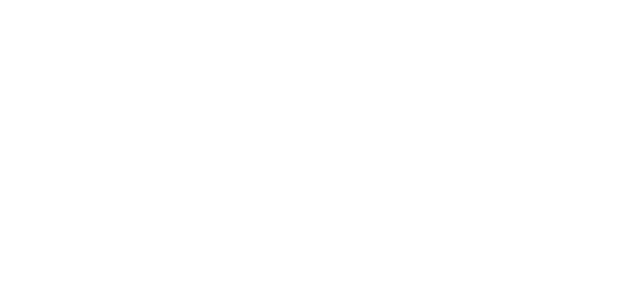
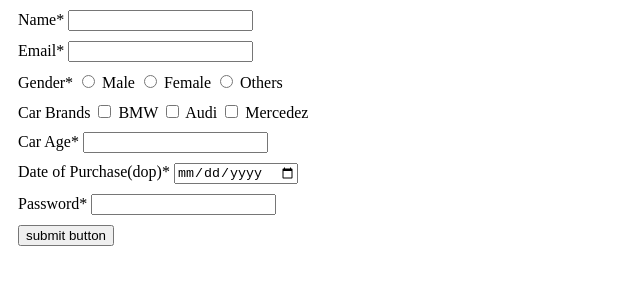
Before and after one commit to acciojob/car-insurance-form-dhrax21, a website: page main.html in a window 1280 px wide. Shown: the whole page, without its empty margins (0-640 px from the left). Drawn offline with Linux system fonts and the light colour scheme.

Commit message:
created a submission

```diff
--- a/main.html
+++ b/main.html
@@ -11,6 +11,39 @@
     <script type="text/javascript" src="./script.js">
 </script>
 
+<form method="get">
+<div><label for= "name">Name*</label>
+<input type="text" id="name"></div>
+
+<div><label for= "email">Email*</label>
+<input type="email" id="email"></div>
+
+<div><label>Gender*</label>
+<input type="radio" name= "gender">
+<label for="gender">Male</label>
+<input type="radio" name="gender">
+<label for="gender">Female</label>
+<input type="radio" name="gender">
+<label for="gender">Others</label></div>
+
+<div><label for= "cars">Car Brands</label>
+<input type="checkbox" id="cars">
+<label for="cars">BMW</label>
+<input type="checkbox" id="cars">
+<label for="cars">Audi</label>
+<input type="checkbox" id="cars">
+<label for="Mecedez">Mercedez</label></div>
+
+<div><label for= "carage">Car Age*</label>
+<input type="number" id="age"> </div>
+
+<div><label for= "dob">Date of Purchase(dop)*</label>
+<input type="date" id = "dob"></div>
+
+<div><label for= "password">Password*</label>
+<input type="password" id="password"></div>
+
+<div><button type="submit">submit button</button></div>
+</form>
 </body>
-
 </html>
--- a/styles.css
+++ b/styles.css
@@ -1,2 +1,3 @@
-
-/* Your CSS Code here. */
+div{
+	margin:10px;
+}
```
